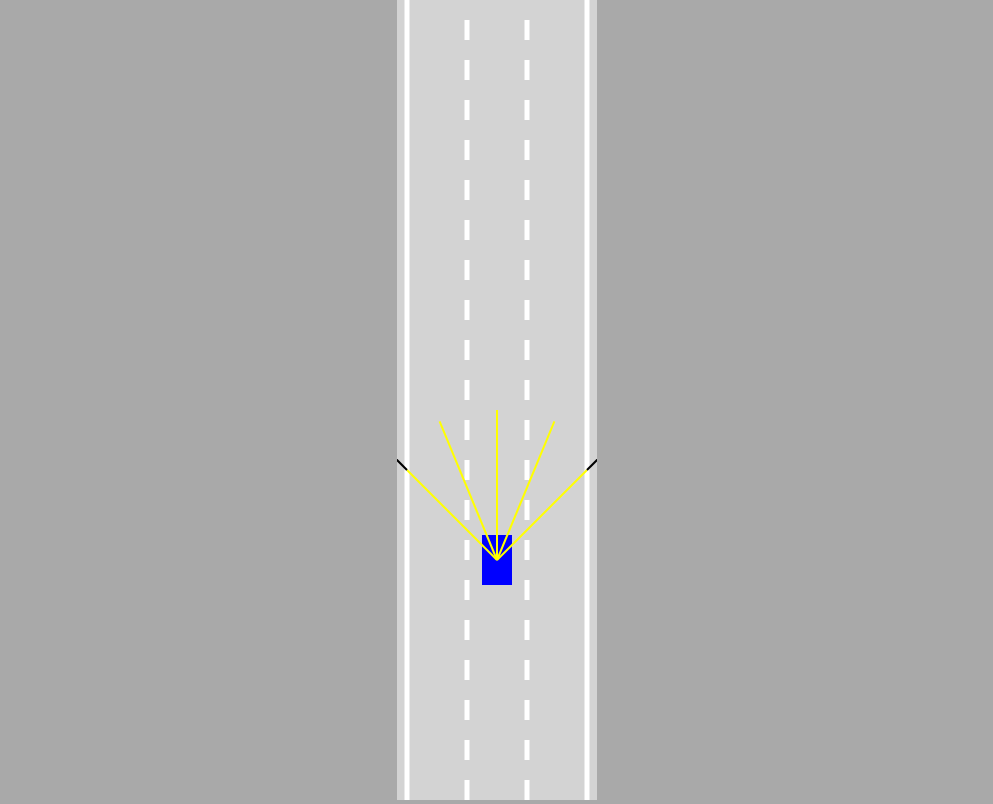
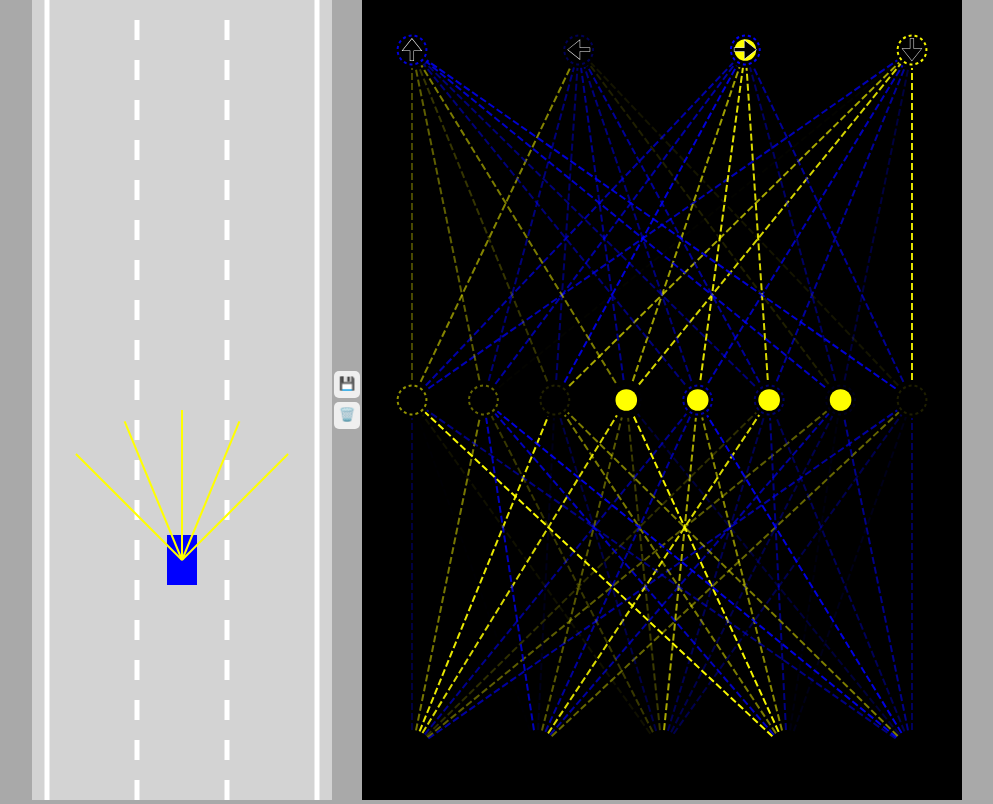
Before and after one commit to Spartan09/self-driving-car, a plain HTML site: page index.html in a window 1280 px wide. Shown: the whole page, without its empty margins (143-1136 px from the left). Drawn offline with Linux system fonts and the light colour scheme.

Commit message:
fine tuneing

```diff
--- a/car.js
+++ b/car.js
@@ -12,8 +12,11 @@ class Car {
         this.angle = 0;
         this.damaged = false;
 
+        this.useBrain = controlType === "AI";
+
         if (controlType != "DUMMY") {
             this.sensor = new Sensor(this);
+            this.brain = new NeuralNetwork([this.sensor.rayCount, 8, 4]);
         }
         this.controls = new Controls(controlType);
     }
@@ -26,6 +29,17 @@ class Car {
         }
         if (this.sensor) {
             this.sensor.update(roadBorders, traffic);
+            const offsets = this.sensor.readings.map((s) =>
+                s ? 1 - s.offset : 0
+            );
+            const outputs = NeuralNetwork.feedForward(offsets, this.brain);
+
+            if (this.useBrain) {
+                this.controls.forward = outputs[0];
+                this.controls.left = outputs[1];
+                this.controls.right = outputs[2];
+                this.controls.reverse = outputs[3];
+            }
         }
     }
 
@@ -105,7 +119,7 @@ class Car {
         this.y -= Math.cos(this.angle) * this.speed;
     }
 
-    draw(ctx, color) {
+    draw(ctx, color, drawSensor = false) {
         if (this.damaged) {
             ctx.fillStyle = "gray";
         } else {
@@ -118,7 +132,7 @@ class Car {
         }
         ctx.fill();
 
-        if (this.sensor) {
+        if (this.sensor && drawSensor) {
             this.sensor.draw(ctx);
         }
     }
--- a/index.html
+++ b/index.html
@@ -8,7 +8,14 @@
     <title>Self Driving Car</title>
 </head>
 <body>
-    <canvas id="myCanvas"></canvas>
+    <canvas id="carCanvas"></canvas>
+    <div id="verticalButtons">
+        <button onclick="save()">💾</button>
+        <button onclick="discard()">🗑️</button>
+    </div>
+    <canvas id="networkCanvas"></canvas>
+    <script src="visualizer.js"></script>
+    <script src="network.js"></script>
     <script src="sensor.js"></script>
     <script src="utils.js"></script>
     <script src="road.js"></script>
--- a/main.js
+++ b/main.js
@@ -1,30 +1,82 @@
-const canvas = document.getElementById("myCanvas");
-canvas.width = 200;
+const carCanvas = document.getElementById("carCanvas");
+carCanvas.width = 300;
+const networkCanvas = document.getElementById("networkCanvas");
+networkCanvas.width = 600;
 
-const ctx = canvas.getContext("2d");
-const road = new Road(canvas.width / 2, canvas.width * 0.9);
-const car = new Car(road.getLaneCenter(1), 100, 30, 50, "KEYS");
-const traffic = [new Car(road.getLaneCenter(1), -100, 30, 50, "DUMMY", 2)];
+const carCtx = carCanvas.getContext("2d");
+const networkCtx = networkCanvas.getContext("2d");
+
+const road = new Road(carCanvas.width / 2, carCanvas.width * 0.9);
+
+const N = 1;
+const cars = generateCars(N);
+let bestCar = cars[0];
+if (localStorage.getItem("bestBrain")) {
+    for (let i = 0; i < cars.length; i++) {
+        cars[i].brain = JSON.parse(localStorage.getItem("bestBrain"));
+        if (i !== 0) {
+            NeuralNetwork.mutate(cars[i].brain, 0.2);
+        }
+    }
+}
+
+const traffic = [
+    new Car(road.getLaneCenter(1), -100, 30, 50, "DUMMY", 2),
+    new Car(road.getLaneCenter(0), -300, 30, 50, "DUMMY", 2),
+    new Car(road.getLaneCenter(2), -300, 30, 50, "DUMMY", 2),
+    new Car(road.getLaneCenter(0), -500, 30, 50, "DUMMY", 2),
+    new Car(road.getLaneCenter(1), -500, 30, 50, "DUMMY", 2),
+    new Car(road.getLaneCenter(1), -700, 30, 50, "DUMMY", 2),
+    new Car(road.getLaneCenter(2), -700, 30, 50, "DUMMY", 2),
+];
 
 animate();
 
-function animate() {
+function save() {
+    localStorage.setItem("bestBrain", JSON.stringify(bestCar.brain));
+}
+
+function discard() {
+    localStorage.removeItem("bestBrain");
+}
+
+function generateCars(N) {
+    const cars = [];
+    for (let i = 1; i <= N; i++) {
+        cars.push(new Car(road.getLaneCenter(1), 100, 30, 50, "AI"));
+    }
+    return cars;
+}
+
+function animate(time) {
     for (let i = 0; i < traffic.length; i++) {
         traffic[i].update(road.borders, []);
     }
-    car.update(road.borders, traffic);
+    for (let i = 0; i < cars.length; i++) {
+        cars[i].update(road.borders, traffic);
+    }
+    bestCar = cars.find((c) => c.y == Math.min(...cars.map((c) => c.y)));
 
-    canvas.height = window.innerHeight;
+    carCanvas.height = window.innerHeight;
+    networkCanvas.height = window.innerHeight;
 
-    ctx.save();
-    ctx.translate(0, -car.y + canvas.height * 0.7);
+    carCtx.save();
+    carCtx.translate(0, -bestCar.y + carCanvas.height * 0.7);
 
-    road.draw(ctx);
+    road.draw(carCtx);
     for (let i = 0; i < traffic.length; i++) {
-        traffic[i].draw(ctx, "red");
+        traffic[i].draw(carCtx, "red");
     }
-    car.draw(ctx, "blue");
+    carCtx.globalAlpha = 0.2;
+    for (let i = 0; i < cars.length; i++) {
+        cars[i].draw(carCtx, "blue");
+    }
+    carCtx.globalAlpha = 1;
+    bestCar.draw(carCtx, "blue", true);
 
-    ctx.restore();
+    carCtx.restore();
+
+    networkCtx.lineDashOffset = -time / 50;
+    Visualizer.drawNetwork(networkCtx, bestCar.brain);
     requestAnimationFrame(animate);
 }
--- /dev/null
+++ b/network.js
@@ -0,0 +1,85 @@
+class NeuralNetwork {
+    constructor(neuronCounts) {
+        this.levels = [];
+        for (let i = 0; i < neuronCounts.length - 1; i++) {
+            this.levels.push(new Level(neuronCounts[i], neuronCounts[i + 1]));
+        }
+    }
+
+    static feedForward(givenInputs, network) {
+        let outputs = Level.feedForward(givenInputs, network.levels[0]);
+        for (let i = 1; i < network.levels.length; i++) {
+            outputs = Level.feedForward(outputs, network.levels[i]);
+        }
+        return outputs;
+    }
+
+    static mutate(network, amount = 1) {
+        network.levels.forEach((level) => {
+            for (let i = 0; i < level.biases.length; i++) {
+                level.biases[i] = lerp(
+                    level.biases[i],
+                    Math.random() * 2 - 1,
+                    amount
+                );
+            }
+            for (let i = 0; i < level.weights.length; i++) {
+                for (let j = 0; j < level.weights[i].length; j++) {
+                    level.weights[i][j] = lerp(
+                        level.weights[i][j],
+                        Math.random() * 2 - 1,
+                        amount
+                    );
+                }
+            }
+        });
+    }
+}
+
+class Level {
+    constructor(inputCount, outputCount) {
+        this.inputs = new Array(inputCount);
+        this.outputs = new Array(outputCount);
+        this.biases = new Array(outputCount);
+
+        this.weights = [];
+        for (let i = 0; i < inputCount; i++) {
+            this.weights[i] = new Array(outputCount);
+        }
+
+        Level.#randomize(this);
+    }
+
+    static #randomize(level) {
+        for (let i = 0; i < level.inputs.length; i++) {
+            for (let j = 0; j < level.outputs.length; j++) {
+                level.weights[i][j] = Math.random() * 2 - 1;
+            }
+        }
+
+        for (let i = 0; i < level.biases.length; i++) {
+            level.biases[i] = Math.random() * 2 - 1;
+        }
+    }
+
+    static feedForward(givenInputs, level) {
+        for (let i = 0; i < level.inputs.length; i++) {
+            level.inputs[i] = givenInputs[i];
+        }
+
+        for (let i = 0; i < level.outputs.length; i++) {
+            let sum = 0;
+            for (let j = 0; j < level.inputs.length; j++) {
+                sum += level.inputs[j] * level.weights[j][i];
+            }
+
+            if (sum > level.biases[i]) {
+                level.outputs[i] = 1;
+            } else {
+                level.outputs[i] = 0;
+            }
+        }
+
+        return level.outputs;
+    }
+}
--- a/style.css
+++ b/style.css
@@ -2,9 +2,32 @@ body {
     margin: 0;
     background: darkgray;
     overflow: hidden;
-    text-align: center;
+    display: flex;
+    justify-content: center;
+    align-items: center;
 }
 
-#myCanvas {
+#verticalButtons {
+    display: flex;
+    flex-direction: column;
+}
+
+button {
+    border: none;
+    border-radius: 5px;
+    padding: 5px 5px 7px 5px;
+    margin: 2px;
+    cursor: pointer;
+}
+
+button:hover {
+    background: dodgerblue
+}
+
+#carCanvas {
     background: lightgray;
 }
+
+#networkCanvas {
+    background: black;
+}
--- a/utils.js
+++ b/utils.js
@@ -38,3 +38,11 @@ function polysIntersect(poly1, poly2) {
     }
     return false;
 }
+
+function getRGBA(value) {
+    const alpha = Math.abs(value);
+    const R = value < 0 ? 0 : 255;
+    const G = R;
+    const B = value > 0 ? 0 : 255;
+    return "rgba(" + R + "," + G + "," + B + "," + alpha + ")";
+}
--- /dev/null
+++ b/visualizer.js
@@ -0,0 +1,110 @@
+class Visualizer{
+    static drawNetwork(ctx,network){
+        const margin=50;
+        const left=margin;
+        const top=margin;
+        const width=ctx.canvas.width-margin*2;
+        const height=ctx.canvas.height-margin*2;
+
+        const levelHeight=height/network.levels.length;
+
+        for(let i=network.levels.length-1;i>=0;i--){
+            const levelTop=top+
+                lerp(
+                    height-levelHeight,
+                    0,
+                    network.levels.length==1
+                        ?0.5
+                        :i/(network.levels.length-1)
+                );
+
+            ctx.setLineDash([7,3]);
+            Visualizer.drawLevel(ctx,network.levels[i],
+                left,levelTop,
+                width,levelHeight,
+                i==network.levels.length-1
+                    ?['🠉','🠈','🠊','🠋']
+                    :[]
+            );
+        }
+    }
+
+    static drawLevel(ctx,level,left,top,width,height,outputLabels){
+        const right=left+width;
+        const bottom=top+height;
+
+        const {inputs,outputs,weights,biases}=level;
+
+        for(let i=0;i<inputs.length;i++){
+            for(let j=0;j<outputs.length;j++){
+                ctx.beginPath();
+                ctx.moveTo(
+                    Visualizer.#getNodeX(inputs,i,left,right),
+                    bottom
+                );
+                ctx.lineTo(
+                    Visualizer.#getNodeX(outputs,j,left,right),
+                    top
+                );
+                ctx.lineWidth=2;
+                ctx.strokeStyle=getRGBA(weights[i][j]);
+                ctx.stroke();
+            }
+        }
+
+        const nodeRadius=18;
+        for(let i=0;i<inputs.length;i++){
+            const x=Visualizer.#getNodeX(inputs,i,left,right);
+            ctx.beginPath();
+            ctx.arc(x,bottom,nodeRadius,0,Math.PI*2);
+            ctx.fillStyle="black";
+            ctx.fill();
+            ctx.beginPath();
+            ctx.arc(x,bottom,nodeRadius*0.6,0,Math.PI*2);
+            ctx.fillStyle=getRGBA(inputs[i]);
+            ctx.fill();
+        }
+
+        for(let i=0;i<outputs.length;i++){
+            const x=Visualizer.#getNodeX(outputs,i,left,right);
+            ctx.beginPath();
+            ctx.arc(x,top,nodeRadius,0,Math.PI*2);
+            ctx.fillStyle="black";
+            ctx.fill();
+            ctx.beginPath();
+            ctx.arc(x,top,nodeRadius*0.6,0,Math.PI*2);
+            ctx.fillStyle=getRGBA(outputs[i]);
+            ctx.fill();
+
+            ctx.beginPath();
+            ctx.lineWidth=2;
+            ctx.arc(x,top,nodeRadius*0.8,0,Math.PI*2);
+            ctx.strokeStyle=getRGBA(biases[i]);
+            ctx.setLineDash([3,3]);
+            ctx.stroke();
+            ctx.setLineDash([]);
+
+            if(outputLabels[i]){
+                ctx.beginPath();
+                ctx.textAlign="center";
+                ctx.textBaseline="middle";
+                ctx.fillStyle="black";
+                ctx.strokeStyle="white";
+                ctx.font=(nodeRadius*1.5)+"px Arial";
+                ctx.fillText(outputLabels[i],x,top+nodeRadius*0.1);
+                ctx.lineWidth=0.5;
+                ctx.strokeText(outputLabels[i],x,top+nodeRadius*0.1);
+            }
+        }
+    }
+
+    static #getNodeX(nodes,index,left,right){
+        return lerp(
+            left,
+            right,
+            nodes.length==1
+                ?0.5
+                :index/(nodes.length-1)
+        );
+    }
+}
```
